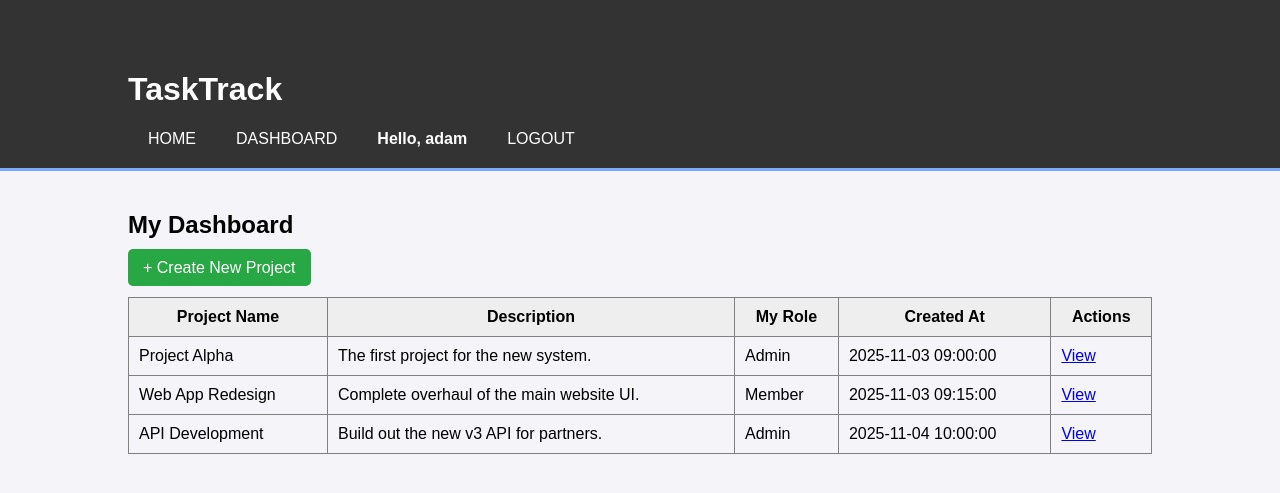
After one commit to Meynok/cs665-project1, a Flask app: page /dashboard in a window 1280 px wide. The commit adds this page. Shown: the top 493 px of the page. Run offline with Flask 3, Linux system fonts and the light colour scheme; a user stored in the database is signed in; data comes from the database, SQL or seed files in the repository.

Commit message:
add dashboard to list projects and basic create project functionality

```diff
--- a/app.py
+++ b/app.py
@@ -1,13 +1,20 @@
 import sqlite3
 import datetime
-from flask import Flask, render_template, request, redirect, url_for, flash
-from werkzeug.security import generate_password_hash
+from flask import Flask, render_template, request, redirect, url_for, flash, session
+from werkzeug.security import generate_password_hash, check_password_hash
 
 app = Flask(__name__)
 app.secret_key = 'your_secret_key_here'
 
 
 def get_db_connection():
+    """
+    Establishes a connection to the SQLite database.
+
+    Returns:
+        sqlite3.Connection: A connection object with row_factory set to sqlite3.Row
+        to allow accessing columns by name.
+    """
     connection = sqlite3.connect('fake_db.db')
     connection.row_factory = sqlite3.Row
     return connection
@@ -15,11 +22,20 @@ def get_db_connection():
 
 @app.route('/')
 def index():
+    """
+    Renders the home page.
+    """
     return render_template('index.html')
 
 
 @app.route('/register', methods=('GET', 'POST'))
 def register():
+    """
+    Handles user registration.
+
+    GET: Renders the registration form.
+    POST: Validates input, hashes the password, and creates a new user in the database.
+    """
     if request.method == 'POST':
         username = request.form['username']
         email = request.form['email']
@@ -36,7 +52,6 @@ def register():
         if error_message is None:
             connection = get_db_connection()
             try:
-                # Hash the password for security
                 hashed_password = generate_password_hash(password)
                 current_timestamp = datetime.datetime.now().strftime("%Y-%m-%d %H:%M:%S")
 
@@ -47,7 +62,7 @@ def register():
                 )
                 connection.commit()
                 flash('Registration successful! You can now log in.')
-                return redirect(url_for('index'))
+                return redirect(url_for('login'))
             except sqlite3.IntegrityError:
                 error_message = f'User {username} or Email {email} is already registered.'
             finally:
@@ -58,5 +73,123 @@ def register():
     return render_template('register.html')
 
 
+@app.route('/login', methods=('GET', 'POST'))
+def login():
+    """
+    Handles user authentication.
+
+    GET: Renders the login form.
+    POST: Verifies email and password. If valid, creates a session for the user.
+    """
+    if request.method == 'POST':
+        email = request.form['email']
+        password = request.form['password']
+        error_message = None
+
+        connection = get_db_connection()
+        user = connection.execute('SELECT * FROM users WHERE email = ?', (email,)).fetchone()
+        connection.close()
+
+        if user is None:
+            error_message = 'Incorrect email.'
+        elif not check_password_hash(user['password_hash'], password):
+            error_message = 'Incorrect password.'
+
+        if error_message is None:
+            session.clear()
+            session['user_id'] = user['user_id']
+            session['username'] = user['username']
+            flash(f"Welcome back, {user['username']}!")
+            return redirect(url_for('dashboard'))
+
+        flash(error_message)
+
+    return render_template('login.html')
+
+
+@app.route('/logout')
+def logout():
+    """
+    Logs the user out by clearing the session and redirects to the home page.
+    """
+    session.clear()
+    flash('You have been logged out.')
+    return redirect(url_for('index'))
+
+
+@app.route('/dashboard')
+def dashboard():
+    """
+    Renders the user dashboard.
+
+    Fetches and displays all projects where the logged-in user is a member.
+    Redirects to login if the user is not authenticated.
+    """
+    if 'user_id' not in session:
+        return redirect(url_for('login'))
+
+    user_id = session['user_id']
+    connection = get_db_connection()
+
+    # Fetch projects the user belongs to by joining projects and project_members
+    projects = connection.execute(
+        '''
+        SELECT p.*, pm.role
+        FROM projects p
+        JOIN project_members pm ON p.project_id = pm.project_id
+        WHERE pm.user_id = ?
+        ''',
+        (user_id,)
+    ).fetchall()
+
+    connection.close()
+    return render_template('dashboard.html', projects=projects)
+
+
+@app.route('/create_project', methods=('GET', 'POST'))
+def create_project():
+    """
+    Handles creation of a new project.
+
+    GET: Renders the project creation form.
+    POST: Inserts the new project into the database and adds the creator as an Admin member.
+    """
+    if 'user_id' not in session:
+        return redirect(url_for('login'))
+
+    if request.method == 'POST':
+        project_name = request.form['project_name']
+        description = request.form['description']
+        user_id = session['user_id']
+
+        if not project_name:
+            flash('Project name is required.')
+        else:
+            connection = get_db_connection()
+            current_timestamp = datetime.datetime.now().strftime("%Y-%m-%d %H:%M:%S")
+
+            # Insert the project
+            cursor = connection.execute(
+                'INSERT INTO projects (project_name, description, owner_id, created_at) VALUES (?, ?, ?, ?)',
+                (project_name, description, user_id, current_timestamp)
+            )
+
+            # Get the new project's ID
+            new_project_id = cursor.lastrowid
+
+            # Add the creator as a member with role 'Admin'
+            connection.execute(
+                'INSERT INTO project_members (project_id, user_id, role) VALUES (?, ?, ?)',
+                (new_project_id, user_id, 'Admin')
+            )
+
+            connection.commit()
+            connection.close()
+            flash('Project created successfully!')
+            return redirect(url_for('dashboard'))
+
+    return render_template('create_project.html')
+
+
 if __name__ == '__main__':
     app.run(debug=True)
--- a/templates/base.html
+++ b/templates/base.html
@@ -13,7 +13,16 @@
             <nav>
                 <ul>
                     <li><a href="{{ url_for('index') }}">Home</a></li>
-                    <li><a href="{{ url_for('register') }}">Register</a></li>
+
+                    {% if session['user_id'] %}
+                        <li><a href="{{ url_for('dashboard') }}">Dashboard</a></li>
+                        <li style="color: white; font-weight: bold;">Hello, {{ session['username'] }}</li>
+                        <li><a href="{{ url_for('logout') }}">Logout</a></li>
+                    {% else %}
+                        <!-- Links visible to guests -->
+                        <li><a href="{{ url_for('login') }}">Login</a></li>
+                        <li><a href="{{ url_for('register') }}">Register</a></li>
+                    {% endif %}
                 </ul>
             </nav>
         </div>
@@ -24,7 +33,7 @@
             {% if messages %}
                 <ul class="flashes">
                 {% for message in messages %}
-                    <li style="color: red; list-style: none;">{{ message }}</li>
+                    <li style="color: red; list-style: none; padding: 10px; background: #fee; border: 1px solid red; margin-bottom: 10px;">{{ message }}</li>
                 {% endfor %}
                 </ul>
             {% endif %}
--- /dev/null
+++ b/templates/dashboard.html
@@ -0,0 +1,38 @@
+{% extends 'base.html' %}
+
+{% block content %}
+    <h2>My Dashboard</h2>
+    <div style="margin-bottom: 20px;">
+        <a href="{{ url_for('create_project') }}" class="button" style="background-color: #28a745; color: white; padding: 10px 15px; text-decoration: none; border-radius: 5px;">+ Create New Project</a>
+    </div>
+
+    {% if projects %}
+        <table border="1" cellpadding="10" cellspacing="0" style="width: 100%; border-collapse: collapse;">
+            <thead>
+                <tr style="background-color: #eee;">
+                    <th>Project Name</th>
+                    <th>Description</th>
+                    <th>My Role</th>
+                    <th>Created At</th>
+                    <th>Actions</th>
+                </tr>
+            </thead>
+            <tbody>
+                {% for project in projects %}
+                    <tr>
+                        <td>{{ project['project_name'] }}</td>
+                        <td>{{ project['description'] }}</td>
+                        <td>{{ project['role'] }}</td>
+                        <td>{{ project['created_at'] }}</td>
+                        <td>
+                            <!-- TODO: View/Edit buttons -->
+                            <a href="#">View</a>
+                        </td>
+                    </tr>
+                {% endfor %}
+            </tbody>
+        </table>
+    {% else %}
+        <p>You are not a member of any projects yet.</p>
+    {% endif %}
+{% endblock %}
```
Also changed, not shown: templates/create_project.html (added, +17 -0 lines), templates/login.html (added, +16 -0 lines), 2 other files.
